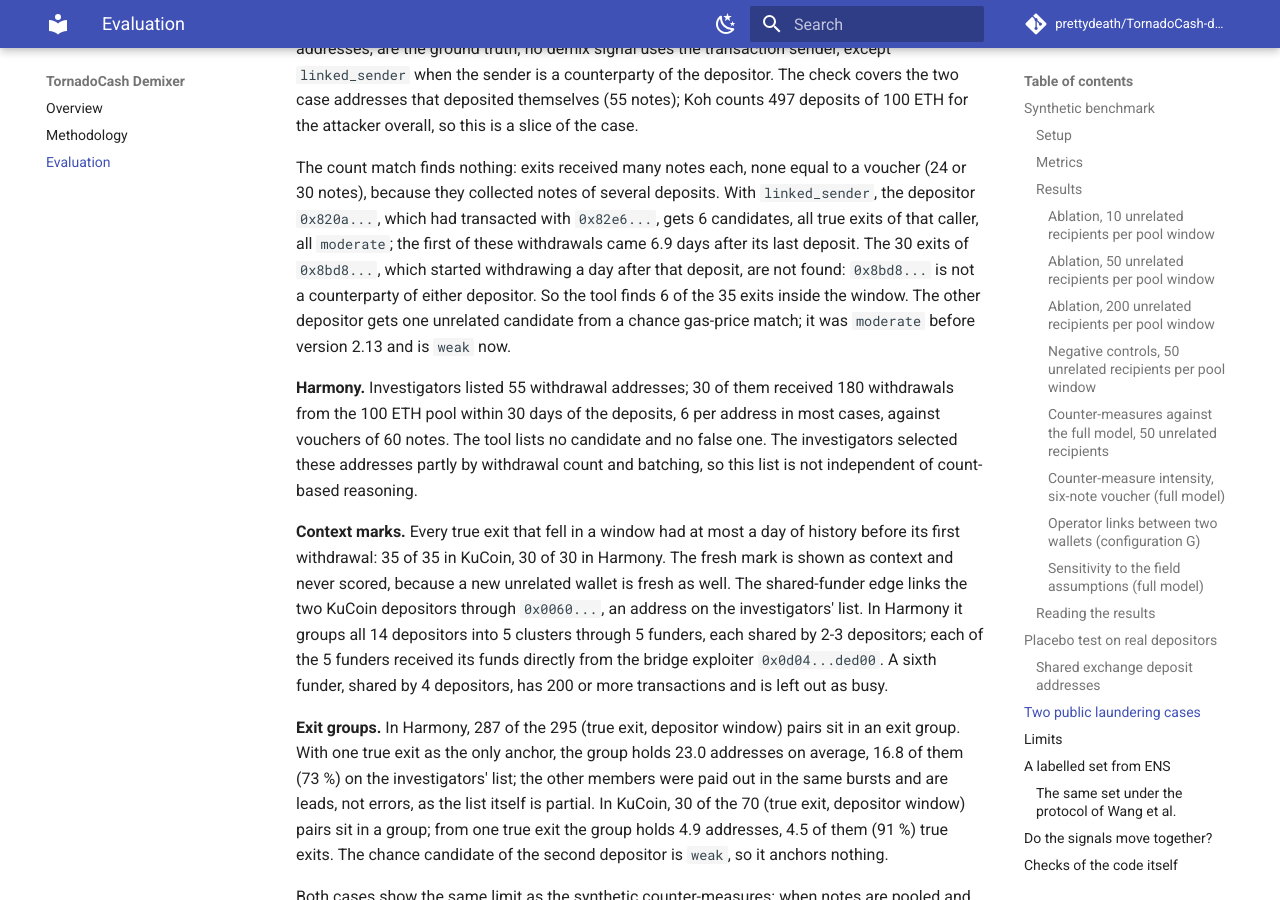
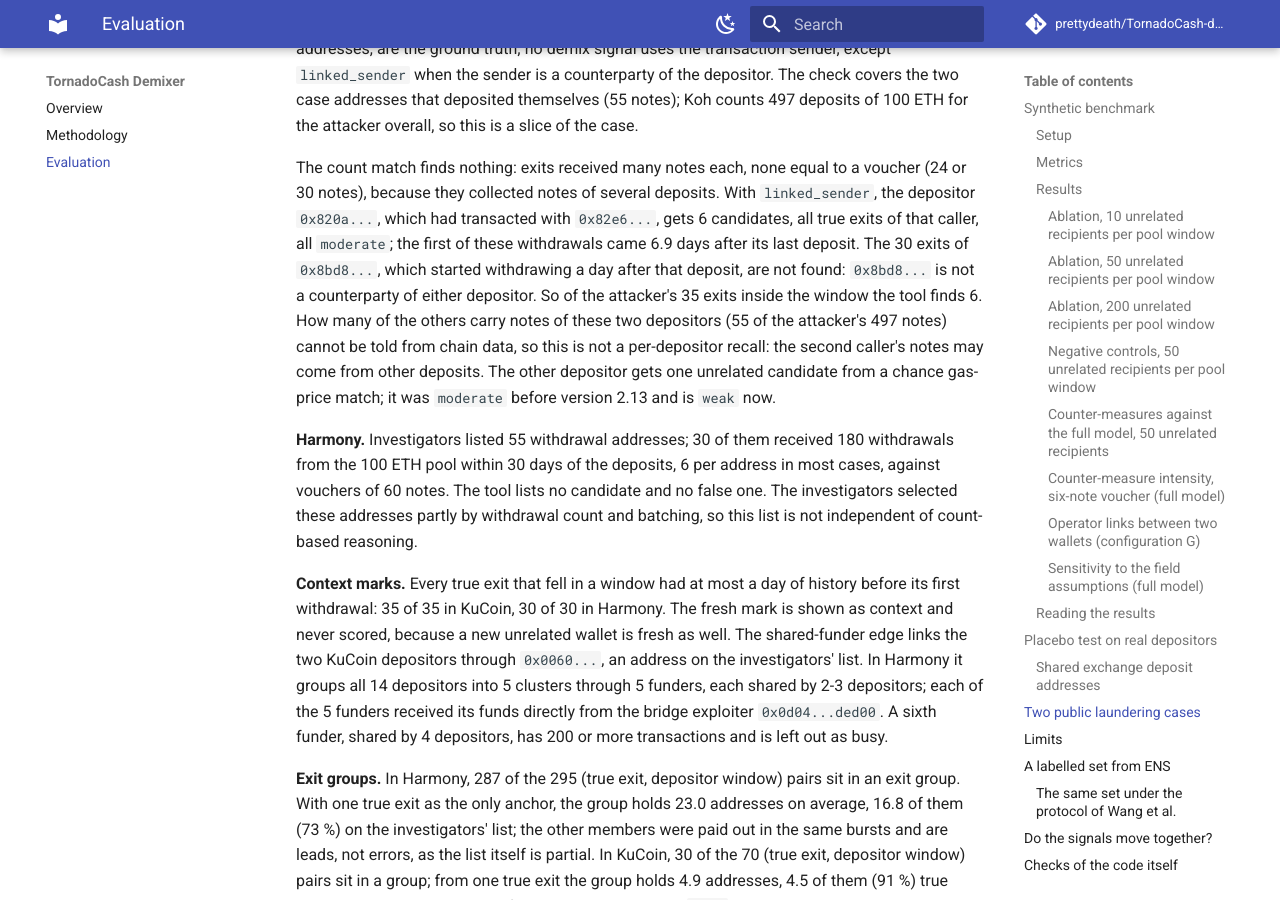
Before and after one commit to prettydeath/TornadoCash-demixer, an MkDocs documentation site: the page built from docs/EVALUATION.md, in a window 1280 px wide and 900 px high, scrolled down 10383 px. Built offline with MkDocs 1.6.1 and Material for MkDocs 9.7.7, drawn with Linux system fonts in a browser that asks for light colours; comment, search, counter and statistics services are not loaded.

Commit message:
Qualify the KuCoin exit count and add a no-labels mode to the deposit address test

```diff
--- a/docs/EVALUATION.md
+++ b/docs/EVALUATION.md
@@ -324,8 +324,10 @@ voucher (24 or 30 notes), because they collected notes of several deposits. With
 gets 6 candidates, all true exits of that caller, all `moderate`; the first of these
 withdrawals came 6.9 days after its last deposit. The 30 exits of `0x8bd8...`, which
 started withdrawing a day after that deposit, are not found: `0x8bd8...` is not a
-counterparty of either depositor. So the tool finds 6 of the 35 exits inside the
-window. The other depositor gets one unrelated candidate from a chance gas-price
+counterparty of either depositor. So of the attacker's 35 exits inside the window
+the tool finds 6. How many of the others carry notes of these two depositors (55
+of the attacker's 497 notes) cannot be told from chain data, so this is not a
+per-depositor recall: the second caller's notes may come from other deposits. The other depositor gets one unrelated candidate from a chance gas-price
 match; it was `moderate` before version 2.13 and is `weak` now.
 
 **Harmony.** Investigators listed 55 withdrawal addresses; 30 of them received 180
```
Also changed, not shown: README.md (+4 -3 lines), 2 other files.
